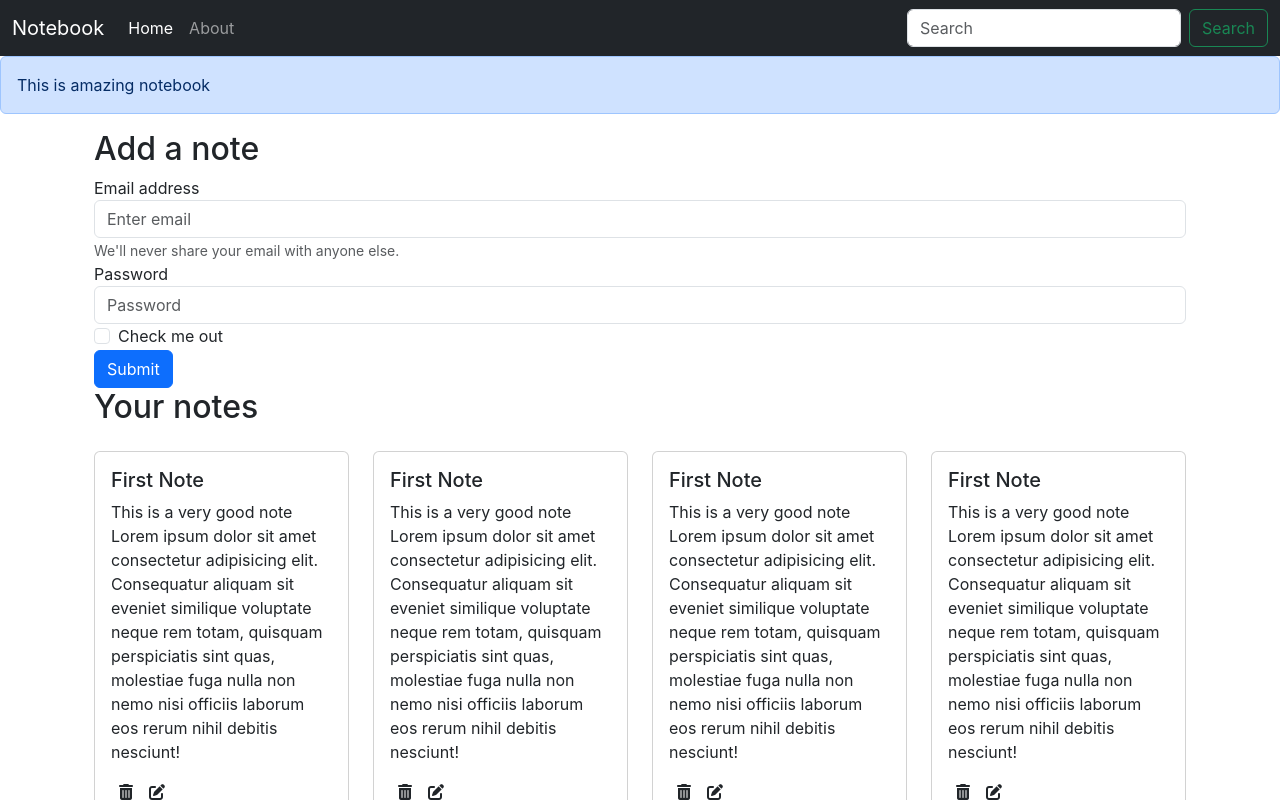
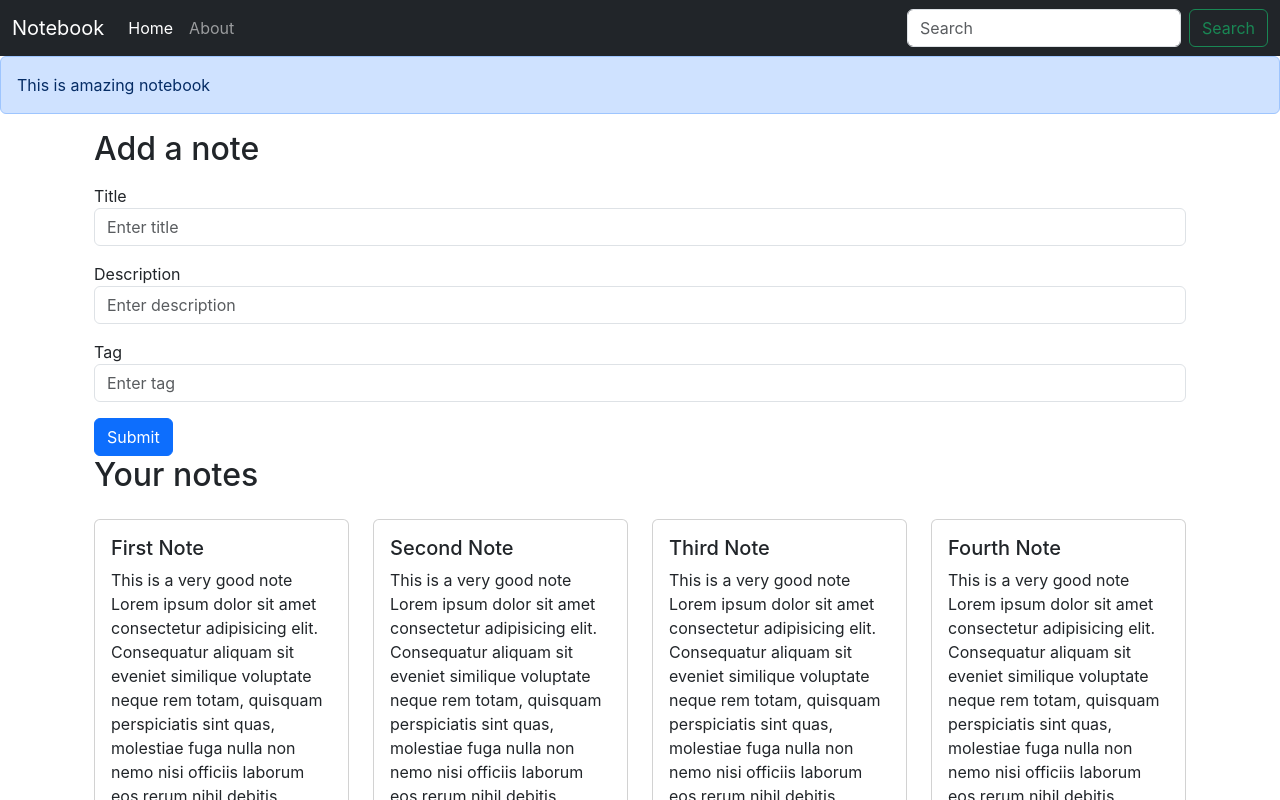
Before and after one commit to 4K45H107/react-note-book, a React (Create React App) app: page / in a window 1280 px wide. Shown: the top 800 px of the page. Built offline with nearby package versions, Linux system fonts and the light colour scheme.

Commit message:
adding addnote component

```diff
--- a/src/App.js
+++ b/src/App.js
@@ -16,8 +16,6 @@ function App() {
           <div className="container">
             <Routes>
               <Route exact path="/" element={<Home />} />
-            </Routes>
-            <Routes>
               <Route exact path="/about" element={<About />} />
             </Routes>
           </div>
--- /dev/null
+++ b/src/components/Addnotes.js
@@ -0,0 +1,67 @@
+import React from "react";
+import { useContext, useState } from "react";
+import NoteContext from "../context/notes/noteContext";
+
+const Addnotes = () => {
+  const context = useContext(NoteContext);
+  // eslint-disable-next-line
+  const { addNote } = context;
+
+  const [note, setNote] = useState({ title: "", description: "", tag: "" });
+
+  const onChange = (e) => {
+    setNote({
+      ...note,
+      [e.target.id]: e.target.value,
+    });
+  };
+
+  const handleClick = (e) => {
+    e.preventDefault();
+    addNote(note);
+  };
+
+  return (
+    <div className="container">
+      <h2>Add a note</h2>
+      <form>
+        <div className="form-group my-3">
+          <label htmlFor="title">Title</label>
+          <input
+            type="text"
+            className="form-control"
+            id="title"
+            aria-describedby="title-help"
+            placeholder="Enter title"
+            onChange={onChange}
+          />
+        </div>
+        <div className="form-group my-3">
+          <label htmlFor="description">Description</label>
+          <input
+            type="text"
+            className="form-control"
+            id="description"
+            placeholder="Enter description"
+            onChange={onChange}
+          />
+        </div>
+        <div className="form-group my-3">
+          <label htmlFor="tag">Tag</label>
+          <input
+            type="text"
+            className="form-control"
+            id="tag"
+            placeholder="Enter tag"
+            onChange={onChange}
+          />
+        </div>
+        <button type="submit" className="btn btn-primary" onClick={handleClick}>
+          Submit
+        </button>
+      </form>
+    </div>
+  );
+};
+
+export default Addnotes;
--- a/src/components/Alert.js
+++ b/src/components/Alert.js
@@ -3,7 +3,7 @@ import React from "react";
 const Alert = (props) => {
   return (
     <div>
-      <div class="alert alert-primary" role="alert">
+      <div className="alert alert-primary" role="alert">
         {props.message}
       </div>
     </div>
--- a/src/components/Home.js
+++ b/src/components/Home.js
@@ -5,44 +5,6 @@ const Home = () => {
   return (
     <div>
       <div className="container my-3">
-        <h2>Add a note</h2>
-        <form>
-          <div className="form-group">
-            <label htmlFor="exampleInputEmail1">Email address</label>
-            <input
-              type="email"
-              className="form-control"
-              id="exampleInputEmail1"
-              aria-describedby="emailHelp"
-              placeholder="Enter email"
-            />
-            <small id="emailHelp" className="form-text text-muted">
-              We'll never share your email with anyone else.
-            </small>
-          </div>
-          <div className="form-group">
-            <label htmlFor="exampleInputPassword1">Password</label>
-            <input
-              type="password"
-              className="form-control"
-              id="exampleInputPassword1"
-              placeholder="Password"
-            />
-          </div>
-          <div className="form-check">
-            <input
-              type="checkbox"
-              className="form-check-input"
-              id="exampleCheck1"
-            />
-            <label className="form-check-label" htmlFor="exampleCheck1">
-              Check me out
-            </label>
-          </div>
-          <button type="submit" className="btn btn-primary">
-            Submit
-          </button>
-        </form>
         <Notes />
       </div>
     </div>
--- a/src/components/Notes.js
+++ b/src/components/Notes.js
@@ -2,14 +2,16 @@ import React from "react";
 import { useContext } from "react";
 import NoteContext from "../context/notes/noteContext";
 import NoteItem from "./NoteItem";
+import Addnotes from "./Addnotes";
 
 const Notes = () => {
   const context = useContext(NoteContext);
   // eslint-disable-next-line
-  const { notes, setNotes } = context;
+  const { notes } = context;
 
   return (
     <div className="row">
+      <Addnotes />
       <h2>Your notes</h2>
       {notes.map((note) => {
         return <NoteItem key={note._id} note={note} />;
--- a/src/context/notes/NoteState.js
+++ b/src/context/notes/NoteState.js
@@ -15,7 +15,7 @@ const NoteState = (props) => {
     {
       _id: "6710422d88b9586f113f8623",
       user: "67103ba606eea80dba624840",
-      title: "First Note",
+      title: "Second Note",
       description: "This is a very good note",
       tag: "personal",
       date: "2024-10-16T22:46:05.044Z",
@@ -24,7 +24,7 @@ const NoteState = (props) => {
     {
       _id: "6710422d88b9586f113f8625",
       user: "67103ba606eea80dba624840",
-      title: "First Note",
+      title: "Third Note",
       description: "This is a very good note",
       tag: "personal",
       date: "2024-10-16T22:46:05.214Z",
@@ -33,7 +33,7 @@ const NoteState = (props) => {
     {
       _id: "6710422d88b9586f113f8627",
       user: "67103ba606eea80dba624840",
-      title: "First Note",
+      title: "Fourth Note",
       description: "This is a very good note",
       tag: "personal",
       date: "2024-10-16T22:46:05.365Z",
@@ -42,7 +42,7 @@ const NoteState = (props) => {
     {
       _id: "6710422d88b9586f113f8629",
       user: "67103ba606eea80dba624840",
-      title: "First Note",
+      title: "Fifth Note",
       description: "This is a very good note",
       tag: "personal",
       date: "2024-10-16T22:46:05.539Z",
@@ -51,7 +51,7 @@ const NoteState = (props) => {
     {
       _id: "6710422d88b9586f113f862b",
       user: "67103ba606eea80dba624840",
-      title: "First Note",
+      title: "Sixth Note",
       description: "This is a very good note",
       tag: "personal",
       date: "2024-10-16T22:46:05.692Z",
@@ -60,7 +60,7 @@ const NoteState = (props) => {
     {
       _id: "6710422d88b9586f113f862d",
       user: "67103ba606eea80dba624840",
-      title: "First Note",
+      title: "Seventh Note",
       description: "This is a very good note",
       tag: "personal",
       date: "2024-10-16T22:46:05.874Z",
@@ -70,8 +70,23 @@ const NoteState = (props) => {
 
   const [notes, setNotes] = useState(notesInitial);
 
+  // Add a note
+  const addNote = (note) => {
+    // TODO: API Call
+    setNotes(notes.concat(note));
+  };
+  // Delete a note
+  const deleteNote = (id) => {
+    console.log("deleting note with id", id);
+  };
+
+  // Edit a note
+  const editNote = (id, title, description, tag) => {
+    console.log("editing note with id", id);
+  };
+
   return (
-    <NoteContext.Provider value={{ notes, setNotes }}>
+    <NoteContext.Provider value={{ notes, addNote, deleteNote, editNote }}>
       {props.children}
     </NoteContext.Provider>
   );
```
